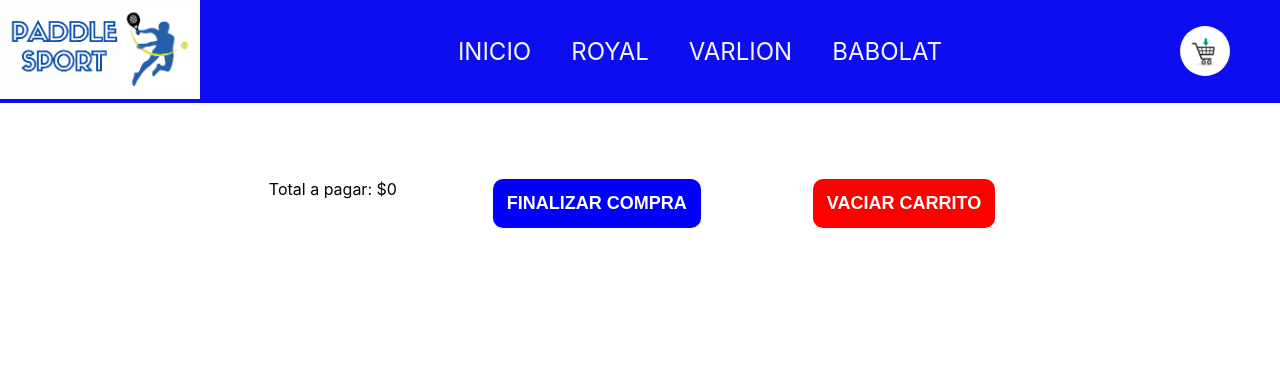
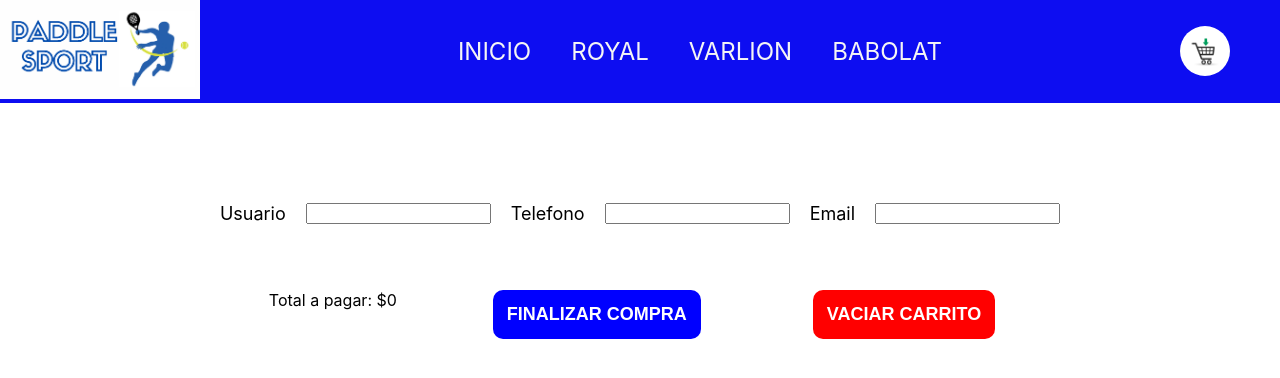
Before and after one commit to diegojperez90/paddle-sport, a React (Create React App) app: page /cart in a window 1280 px wide. Shown: the top 378 px of the page. Built offline with nearby package versions, Linux system fonts and the light colour scheme.

Commit message:
funcionalidad: agrego toastify

```diff
--- a/package.json
+++ b/package.json
@@ -12,6 +12,7 @@
     "react-router-dom": "^6.3.0",
     "react-scripts": "5.0.1",
     "react-spinners": "^0.13.3",
+    "react-toastify": "^9.0.5",
     "web-vitals": "^2.1.4"
   },
   "scripts": {
--- a/src/Components/Cart/Cart.css
+++ b/src/Components/Cart/Cart.css
@@ -3,8 +3,9 @@
   flex-direction: row;
   flex-wrap: wrap;
   justify-content: center;
-  margin: 30px;
+  margin: 50px;
   gap: 30px;
+
 }
 
 .contenedorItem {
@@ -31,6 +32,7 @@
   justify-content: center;
   gap: 80px;
   margin-bottom: 20px;
+  margin-top: 50px;
 }
 
 .botonFinish {
--- a/src/Components/Cart/Cart.js
+++ b/src/Components/Cart/Cart.js
@@ -2,28 +2,48 @@ import React, { useContext } from 'react'
 import CartContext from '../../context/CartContext'
 import './Cart.css';
 import { createBuyOrder } from '../../services/firestore';
+import CartForm from './CartForm';
+
+import { ToastContainer, toast } from 'react-toastify';
+import 'react-toastify/dist/ReactToastify.css';
 
 export default function Cart() {
-  const { cart, clearCart, totalPrecioCart, removerItem } = useContext(CartContext);
+  const { cart, clearCart, totalPrecioCart, removerItem, buyer  } = useContext(CartContext);
 
 
 
   function handleBuyOrder(){
     const dataOrder = {
-      buyer: {
-        name: "React 37070",
-        phone: 123456,
-        email: "react37070@ClipLoader.abc"
-      },
+      buyer: buyer,
       items:cart,
       total: totalPrecioCart()
     }
-    createBuyOrder(dataOrder);
-    clearCart();
+
+    cart.length > 0 && buyer.username.length > 0 && buyer.phone.length > 0 && buyer.email.length >0 && createBuyOrder(dataOrder).then( (orderCreated) =>{
+
+      toast.info( dataOrder.buyer.username + ' acabas de comprar: ' + dataOrder.items.map(tt => {
+        return tt.cantidad + ' ' +  tt.title + ' ' +  tt.category
+      }) + '. Total a pagar: $' + totalPrecioCart() + `. Se enviará un email con la factura a ${dataOrder.buyer.email}` , {
+        position: "top-center",
+        autoClose: 5000,
+        hideProgressBar: false,
+        closeOnClick: true,
+        pauseOnHover: true,
+        draggable: true,
+        progress: undefined,
+        style: {
+          background: 'linear-gradient(to right, #00b09b, #96c92d)',
+          minHeight: '100px',
+          minWidth: '100px',
+          fontSize: '20px',
+          border: 'ligth'
+      }
+        });
+
+      clearCart();
+      console.log(orderCreated.id);
+    });
   }
-
-
-
 
   return (
     <>
@@ -45,13 +65,16 @@ export default function Cart() {
           </div>
         ))}
       </div>
+      <CartForm/>
       <div className='contenedorBotones'>
         <div>
           <p>Total a pagar: ${totalPrecioCart()}</p>
         </div>
+
         <button onClick={handleBuyOrder} className='botonFinish'>finalizar compra</button>
         <button className='botonVaciar' onClick={clearCart}>vaciar carrito</button>
       </div>
+      <ToastContainer/>
   </>
   );
 }
--- /dev/null
+++ b/src/Components/Cart/CartForm.css
@@ -0,0 +1,6 @@
+.contenedorForm {
+  display: flex;
+  justify-content: center;
+  gap: 20px;
+  font-size: large;
+}
--- /dev/null
+++ b/src/Components/Cart/CartForm.js
@@ -0,0 +1,29 @@
+import React, { useContext} from 'react';
+import './CartForm.css';
+import CartContext from '../../context/CartContext';
+
+export default function CartForm() {
+  const {datosComprador} = useContext(CartContext)
+
+  const handleChange = (evt) => {
+    evt.preventDefault();
+    const field = evt.target.name;
+    const value = evt.target.value;
+
+    datosComprador(field, value);
+    console.log('datos: ', field, value)
+  }
+
+  return (
+    <form className='contenedorForm'>
+      <label htmlFor='username'>Usuario</label>
+      <input onChange={handleChange} name='username'/>
+
+      <label htmlFor='phone'>Telefono</label>
+      <input onChange={handleChange} name='phone'/>
+
+      <label htmlFor='email'>Email</label>
+      <input onChange={handleChange} name='email'/>
+    </form>
+  )
+}
--- a/src/Components/ItemDetail/ItemDetail.js
+++ b/src/Components/ItemDetail/ItemDetail.js
@@ -29,9 +29,9 @@ export default function ItemDetail({ item }) {
           ? <Link to="/cart" className="botonInCart">Ir al carrito</Link>
           : <ItemCount className='contador' onAdd={handleOnAdd} stock={5} initial={1}/>
         }
-        {isInCartContext(item.id) && (
+        {/* {isInCartContext(item.id) && (
         <button onClick={ ()=> removerItem(item.id)} className="botonRemoverCart">Remover del carrito</button>
-      )}
+      )} */}
       </div>
     </div>
   )
--- a/src/Components/ItemListContainer/ItemListContainer.js
+++ b/src/Components/ItemListContainer/ItemListContainer.js
@@ -3,7 +3,7 @@ import { useState, useEffect } from "react";
 import ItemList from "../ItemList/ItemList";
 import { FadeLoader } from "react-spinners";
 import { useParams } from "react-router-dom";
-import { traerProductoPorCategoria, traerProductos, exportDataForFirestore } from "../../services/firestore";
+import { traerProductoPorCategoria, traerProductos } from "../../services/firestore";
 
 
 
--- a/src/context/CartContext.js
+++ b/src/context/CartContext.js
@@ -3,7 +3,12 @@ import React, {createContext, useState} from 'react';
 const CartContext = createContext();
 
 export function CartContextProvider(props) {
-  const [cart, setCart] = useState([])
+  const [cart, setCart] = useState([]);
+  const [buyer, setBuyer] = useState({
+    username:'',
+    phone:'',
+    email:'',
+  });
 
   function addItem (item, cantidad) {
     if (isInCartContext(item.id)){
@@ -42,10 +47,17 @@ export function CartContextProvider(props) {
 
   function clearCart() {
     setCart([]);
-};
+  }
+
+  function datosComprador(field, value){
+    setBuyer({
+      ...buyer,
+      [field]: value,
+    })
+  }
 
   return (
-    <CartContext.Provider value={ { cart, addItem, isInCartContext, qntyInCart , totalPrecioCart ,clearCart, removerItem } }>
+    <CartContext.Provider value={ { cart, addItem, isInCartContext, qntyInCart , totalPrecioCart ,clearCart, removerItem, datosComprador, buyer } }>
       {props.children}
     </CartContext.Provider>
   )
--- a/src/services/firestore.js
+++ b/src/services/firestore.js
@@ -1,7 +1,5 @@
 import { initializeApp } from "firebase/app";
-// import { getAnalytics } from "firebase/analytics";
-import { getFirestore, getDocs, getDoc, doc, collection, query, where, setDoc, addDoc } from "firebase/firestore";
-// import WHIP from './assets/imagenes/WHIP';
+import { getFirestore, getDocs, getDoc, doc, collection, query, where, setDoc, addDoc, Timestamp } from "firebase/firestore";
 
 const firebaseConfig = {
   apiKey: "AIzaSyAm0gYnfVHSYXmoVln4fsMIG9i8zpWcM7c",
@@ -14,7 +12,6 @@ const firebaseConfig = {
 };
 
 const appFirebase = initializeApp(firebaseConfig);
-// const analytics = getAnalytics(app);
 const appFirestore = getFirestore(appFirebase);
 
 export async function traerProductos(){
@@ -58,53 +55,60 @@ export async function traerProductoPorCategoria(marca){
   return respuesta;
 }
 
-export async function exportDataForFirestore(){
-  const productos = [
-    {
+// export async function exportDataForFirestore(){
+//   const productos = [
+//     {
 
-      title: "Whip",
-      price: 20000,
-      stock: 4,
-      // imagen: WHIP,
-      category: "Royal",
-      description: "Paleta de control. Color negra con detalles azul y verde. Material de ficha de carbon."
-  },
-  {
+//       title: "Whip",
+//       price: 20000,
+//       stock: 4,
+//       // imagen: WHIP,
+//       category: "Royal",
+//       description: "Paleta de control. Color negra con detalles azul y verde. Material de ficha de carbon."
+//   },
+//   {
 
-    title: "Whip",
-    price: 20000,
-    stock: 4,
-    // imagen: WHIP,
-    category: "Royal",
-    description: "Paleta de control. Color negra con detalles azul y verde. Material de ficha de carbon."
-},
-{
+//     title: "Whip",
+//     price: 20000,
+//     stock: 4,
+//     // imagen: WHIP,
+//     category: "Royal",
+//     description: "Paleta de control. Color negra con detalles azul y verde. Material de ficha de carbon."
+// },
+// {
 
-  title: "Whip",
-  price: 20000,
-  stock: 4,
-  // imagen: WHIP,
-  category: "Royal",
-  description: "Paleta de control. Color negra con detalles azul y verde. Material de ficha de carbon."
-}
-  ];
-  const paletasCollection = collection(appFirestore, 'nuevasPaletas');
+//   title: "Whip",
+//   price: 20000,
+//   stock: 4,
+//   // imagen: WHIP,
+//   category: "Royal",
+//   description: "Paleta de control. Color negra con detalles azul y verde. Material de ficha de carbon."
+// }
+//   ];
+//   const paletasCollection = collection(appFirestore, 'nuevasPaletas');
 
-  productos.forEach (item => {
-    const newDoc = doc(paletasCollection);
-    setDoc(newDoc, item).then( res => {
-      console.log('documento guardado:', newDoc.id)
-    }).catch( error => console.log('error', error))
-  })
-}
+//   productos.forEach (item => {
+//     const newDoc = doc(paletasCollection);
+//     setDoc(newDoc, item).then( res => {
+//       console.log('documento guardado:', newDoc.id)
+//     }).catch( error => console.log('error', error))
+//   })
+// }
 
 export async function createBuyOrder(dataOrder){
-  // console.log('venimos ok', dataOrder)
   const ordersCollection = collection(appFirestore, 'orders');
+  const dateTimestamp = Timestamp.now()
 
-  const orderCreated = await addDoc(ordersCollection, dataOrder);
-  console.log('added', orderCreated.id);
+  const dataOrderWithDate = {
+    buyer: dataOrder.buyer,
+    items: dataOrder.items,
+    total: dataOrder.total,
+    date: dateTimestamp
+  }
+  console.log(dataOrderWithDate);
+  const orderCreated = await addDoc(ordersCollection, dataOrderWithDate);
 
+  return orderCreated;
 }
 
 export default appFirestore;
```
Also changed, not shown: src/App.js (line endings or trailing spaces), 1 other file (tests, documents, lock files or other folders).
